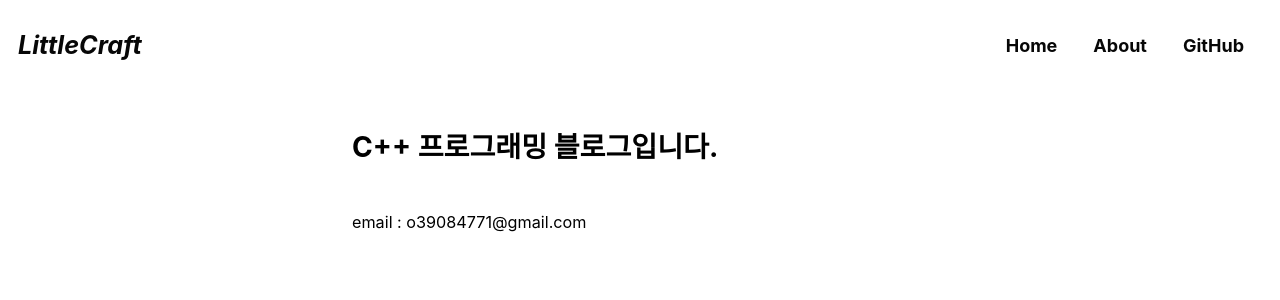
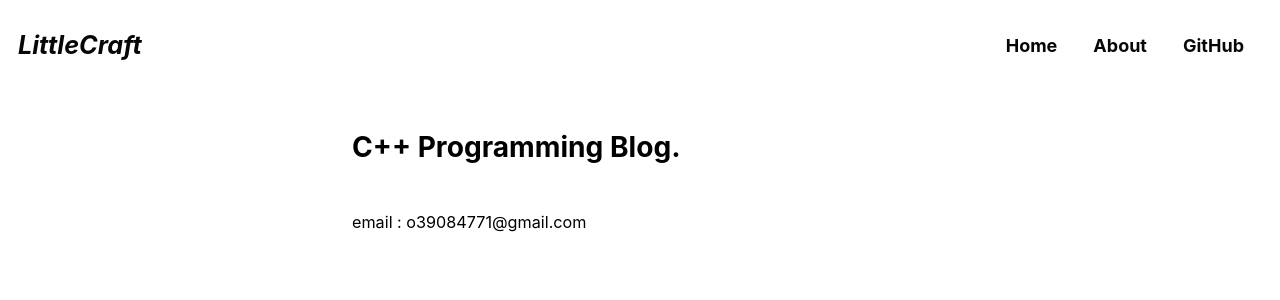
Before and after one commit to ElveCity/ElveCity.github.io, a Jekyll site: the page built from _pages/about.md, in a window 1280 px wide and 900 px high. Shown: the top 300 px of the window. Built offline with Jekyll 4.4.1, drawn with Linux system fonts in a browser that asks for light colours; cached includes are drawn as plain includes; some web fonts are replaced.

Commit message:
about update

```diff
--- a/_pages/about.md
+++ b/_pages/about.md
@@ -1,5 +1,5 @@
 ---
-title: "C++ 프로그래밍 블로그입니다."
+title: "C++ Programming Blog."
 permalink: /about/
 layout: single
 comments: false
```
